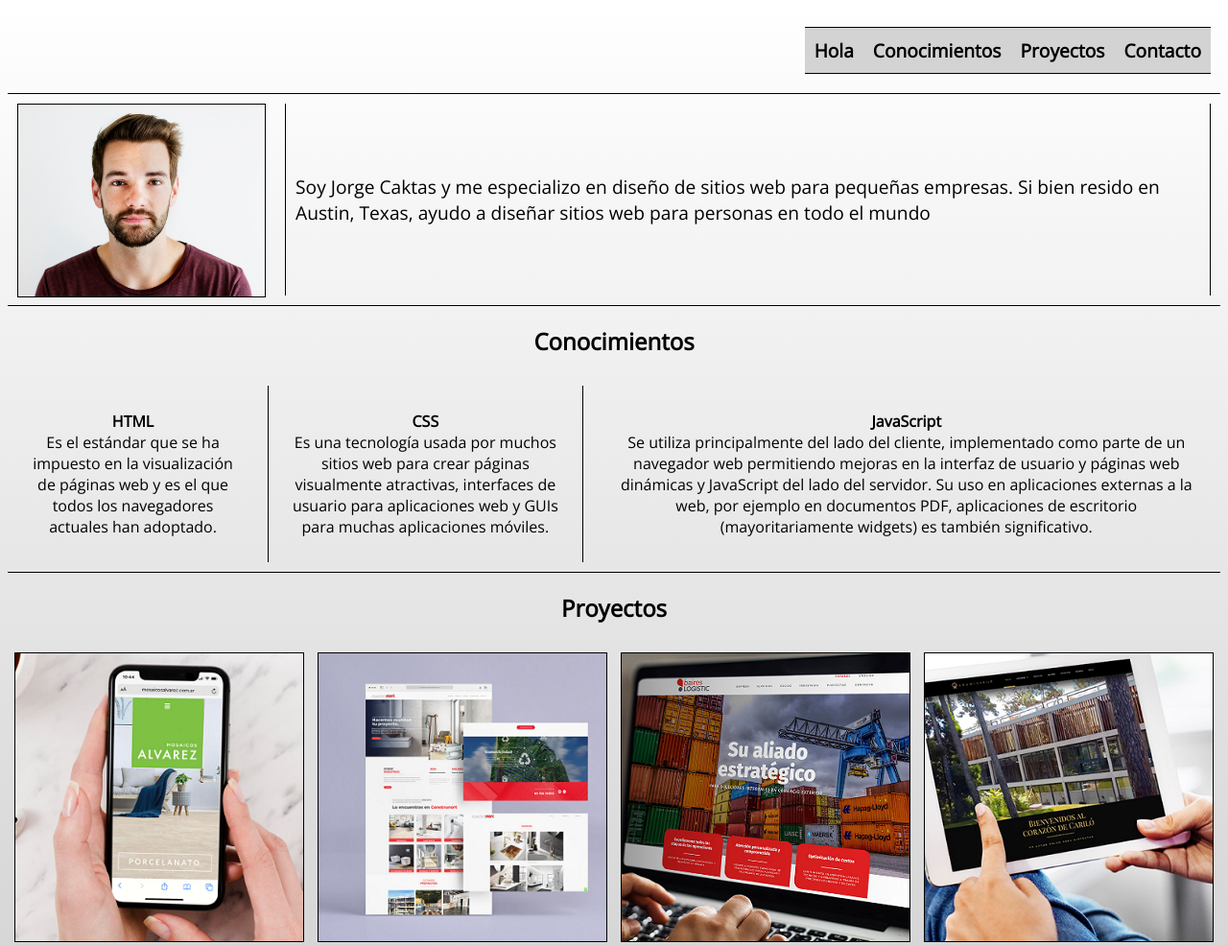
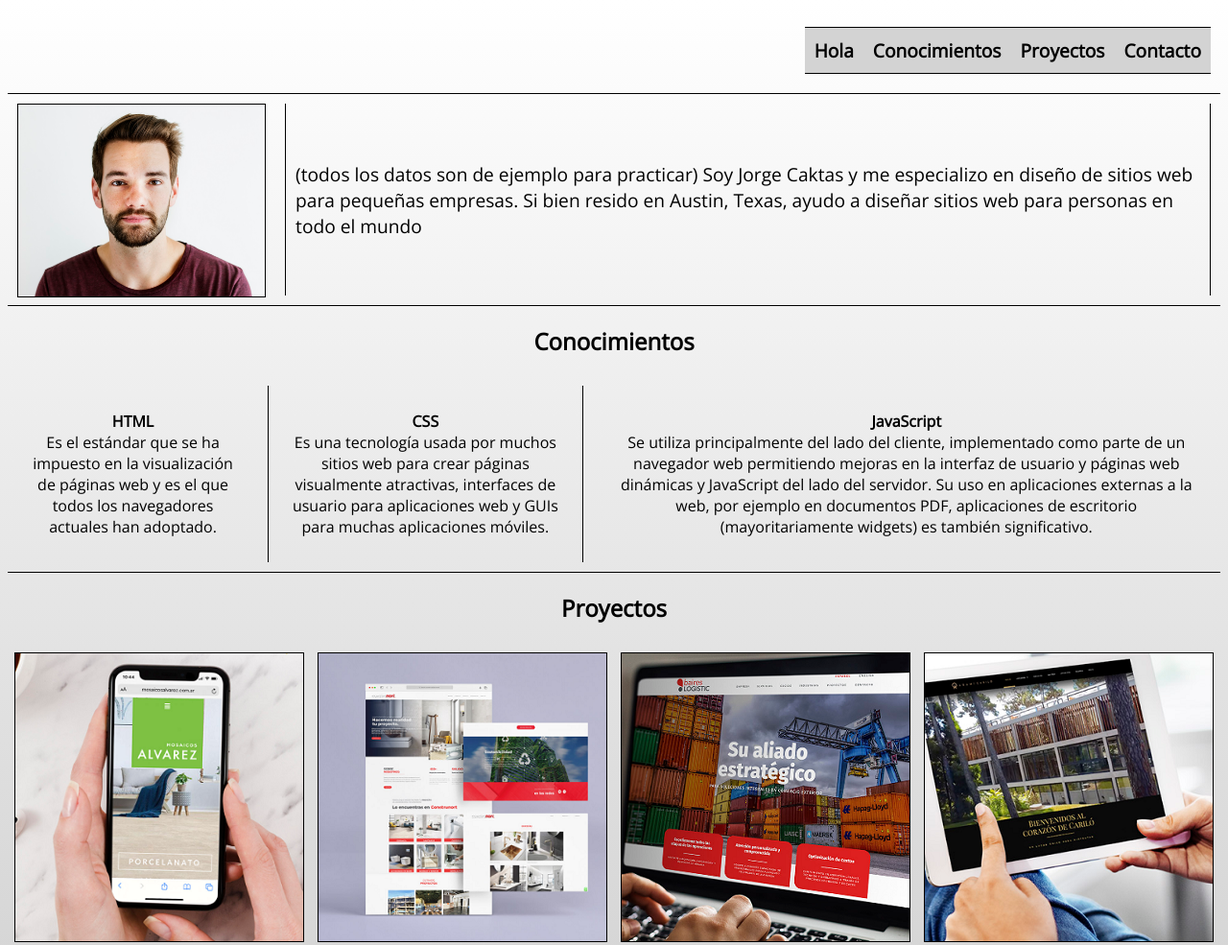
Before and after one commit to jorgecaktas/Portfolio, a plain HTML site: page index.html in a window 1280 px wide. Shown: the top 985 px of the page at 96% size. Drawn offline with nearby package versions, Linux system fonts and the light colour scheme.

Commit message:
cambio a la introduccion

```diff
--- a/index.html
+++ b/index.html
@@ -41,7 +41,7 @@
             </div>
 
             <div class="texto-contenedor" id="descripcion">
-                <p>Soy Jorge Caktas y me especializo en diseño de sitios web para pequeñas empresas. Si bien resido en Austin, Texas, ayudo a diseñar sitios web para personas en todo el mundo</p>
+                <p>(todos los datos son de ejemplo para practicar) Soy Jorge Caktas y me especializo en diseño de sitios web para pequeñas empresas. Si bien resido en Austin, Texas, ayudo a diseñar sitios web para personas en todo el mundo</p>
             </div>
 
         </section>
```
